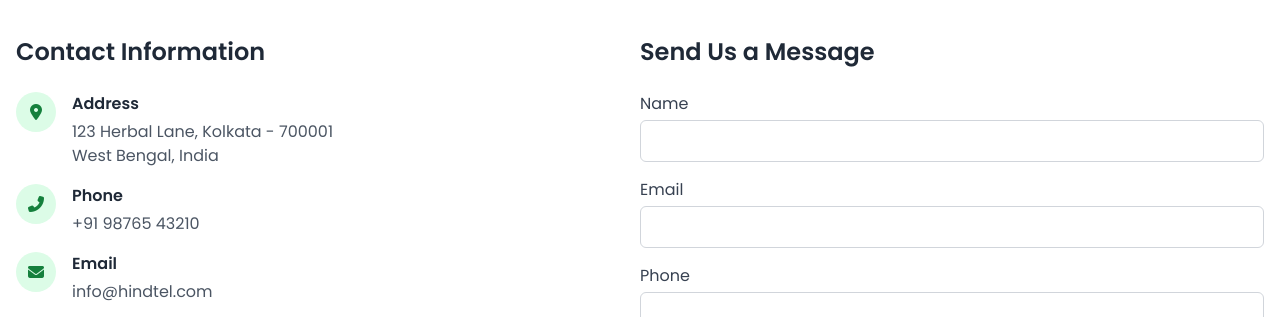
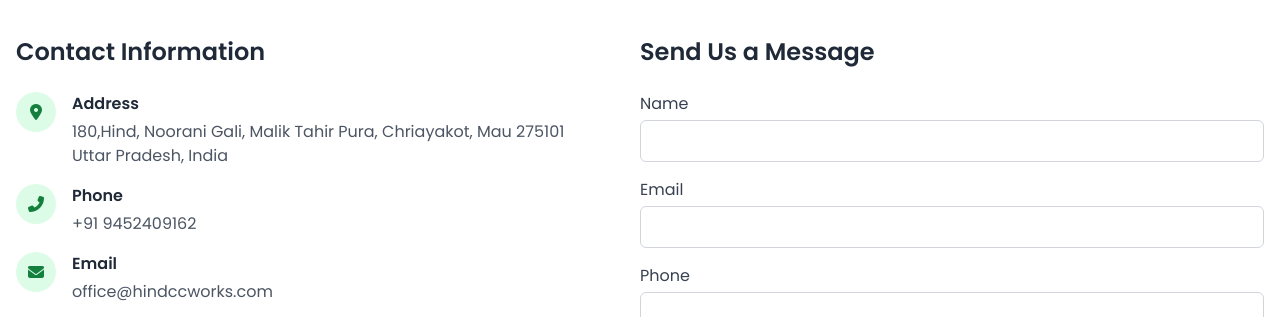
Before and after one commit to hindccworks/hindccworks, a plain HTML site: page index.html in a window 1280 px wide. Shown: the part 3540-3857 px from the top of the page. Drawn offline with nearby package versions, Linux system fonts and the light colour scheme.

Commit message:
Update index.html

```diff
--- a/index.html
+++ b/index.html
@@ -357,7 +357,7 @@
                             </div>
                             <div>
                                 <h4 class="font-semibold text-gray-800 mb-1">Address</h4>
-                                <p class="text-gray-600">123 Herbal Lane, Kolkata - 700001<br>West Bengal, India</p>
+                                <p class="text-gray-600">180,Hind, Noorani Gali, Malik Tahir Pura, Chriayakot, Mau 275101<br>Uttar Pradesh, India</p>
                             </div>
                         </div>
 
@@ -367,7 +367,7 @@
                             </div>
                             <div>
                                 <h4 class="font-semibold text-gray-800 mb-1">Phone</h4>
-                                <p class="text-gray-600">+91 98765 43210</p>
+                                <p class="text-gray-600">+91 9452409162</p>
                             </div>
                         </div>
 
@@ -377,7 +377,7 @@
                             </div>
                             <div>
                                 <h4 class="font-semibold text-gray-800 mb-1">Email</h4>
-                                <p class="text-gray-600">info@hindtel.com</p>
+                                <p class="text-gray-600">office@hindccworks.com</p>
                             </div>
                         </div>
 
```
